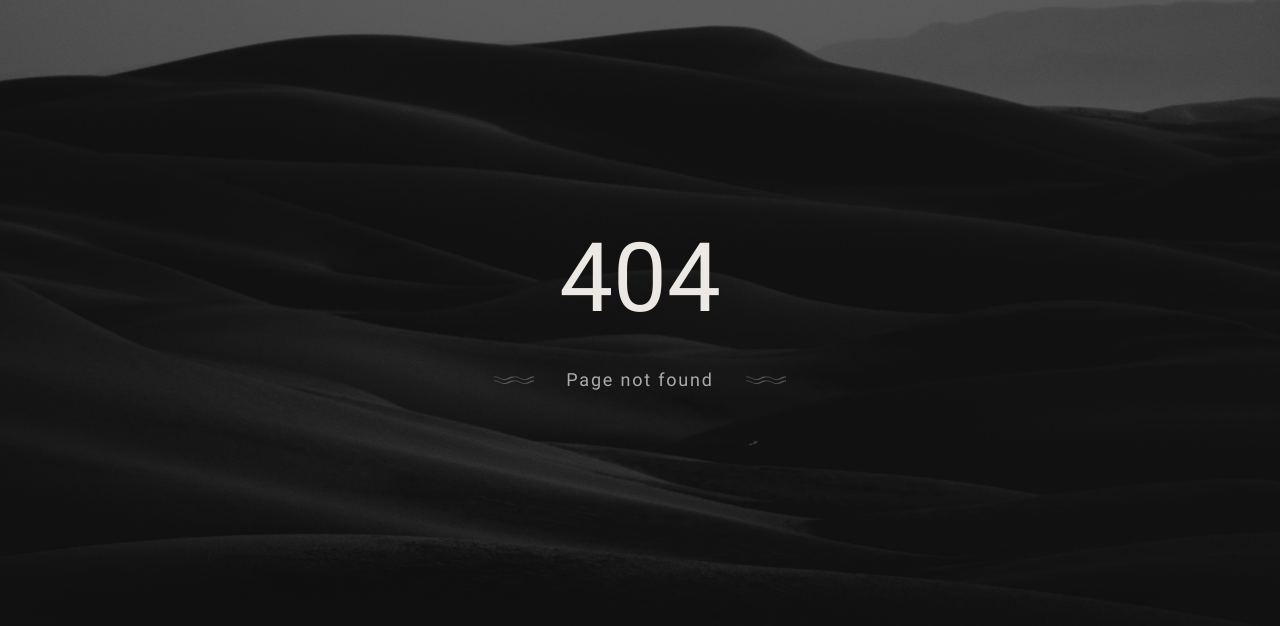
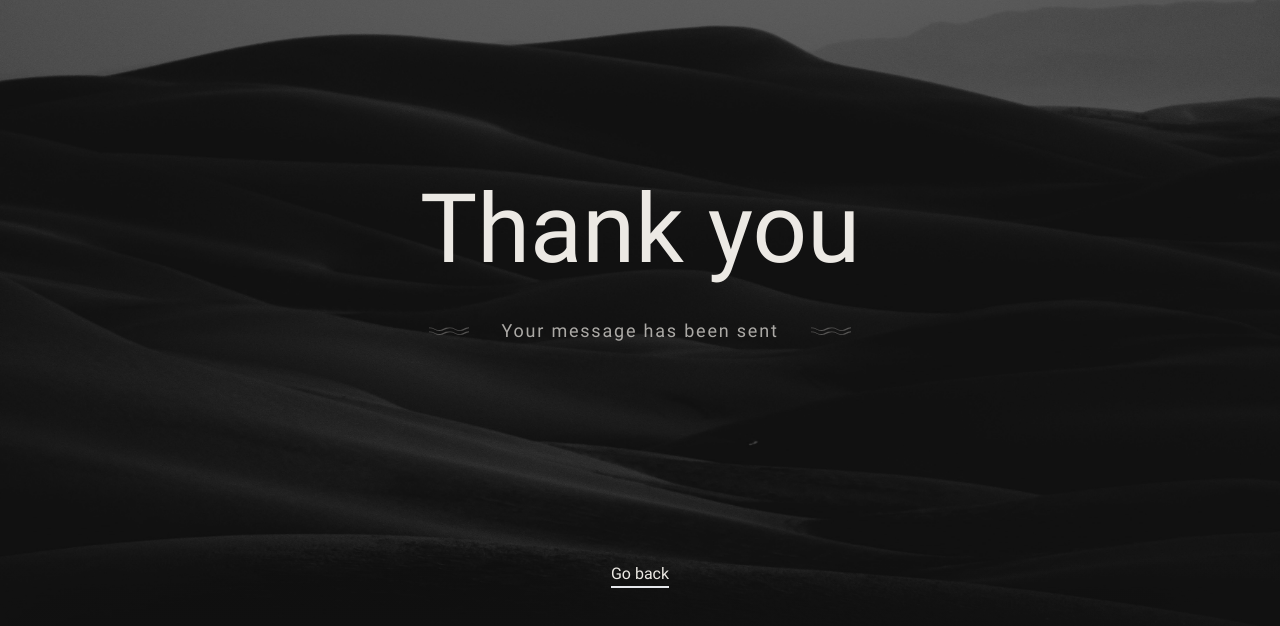
Before and after one commit to lukasjengo/whitesand-frontend, a Gatsby site: page /message-sent in a window 1280 px wide. Before the commit this address had no page. Shown: the part 88-714 px from the top of the page. Built offline with nearby package versions, Linux system fonts and the light colour scheme; Gatsby itself is replaced by a stand-in of ours.

Commit message:
Added message sent page

```diff
--- a/src/components/ContactForm.js
+++ b/src/components/ContactForm.js
@@ -1,4 +1,5 @@
 import React from 'react';
+import { navigate } from 'gatsby';
 import axios from 'axios';
 
 import { Refresh, ExclamationCircle } from '../icons';
@@ -39,6 +40,7 @@ export const ContactForm = () => {
       if (data.success) {
         setLoading(false);
         setFormData(initialFormData);
+        navigate('/message-sent');
       } else {
         throw new Error(data.message);
       }
--- /dev/null
+++ b/src/pages/message-sent.js
@@ -0,0 +1,65 @@
+import React from 'react';
+import { Link } from 'gatsby';
+import { StaticImage } from 'gatsby-plugin-image';
+
+import { Layout } from '../components/Layout';
+import { WaveLong } from '../icons/WaveLong';
+
+const NotFoundPage = () => {
+  return (
+    <Layout>
+      <header className="relative h-screen">
+        <div className="absolute inset-0">
+          <StaticImage
+            objectFit="cover"
+            objectPosition="top"
+            alt="dark sand dunes"
+            role="presentation"
+            src="../assets/images/hero-sand-dunes.jpg"
+            formats={['auto', 'webp', 'avif']}
+            quality={100}
+            className="h-full w-full object-cover"
+            placeholder="dominantColor"
+          />
+          <div
+            className="absolute inset-x-0 from-transparent to-black bg-gradient-to-b"
+            style={{
+              bottom: 0,
+              top: '80%',
+            }}
+          />
+        </div>
+        <div className="absolute inset-0 flex flex-col justify-center">
+          <div className="flex flex-col justify-center h-4/6">
+            <h1 className="text-center text-5xl sm:text-7xl lg:text-8xl">
+              Thank you
+            </h1>
+            <div className="flex justify-center items-center mt-10">
+              <div>
+                <WaveLong className="w-6 lg:w-10 h-1" />
+                <WaveLong className="w-6 lg:w-10 h-1" />
+              </div>
+              <h3 className="text-xs sm:text-lg tracking-wider sm:tracking-widest opacity-70 px-3 sm:px-6 lg:px-8">
+                Your message has been sent
+              </h3>
+              <div>
+                <WaveLong className="w-6 lg:w-10 h-1" />
+                <WaveLong className="w-6 lg:w-10 h-1" />
+              </div>
+            </div>
+          </div>
+          <div className="flex flex-col items-center pb-4 sm:pb-10">
+            <Link
+              to="/"
+              className="text-base border-b-2 mt-8 hover:opacity-70 transition-opacity"
+            >
+              Go back
+            </Link>
+          </div>
+        </div>
+      </header>
+    </Layout>
+  );
+};
+
+export default NotFoundPage;
```
